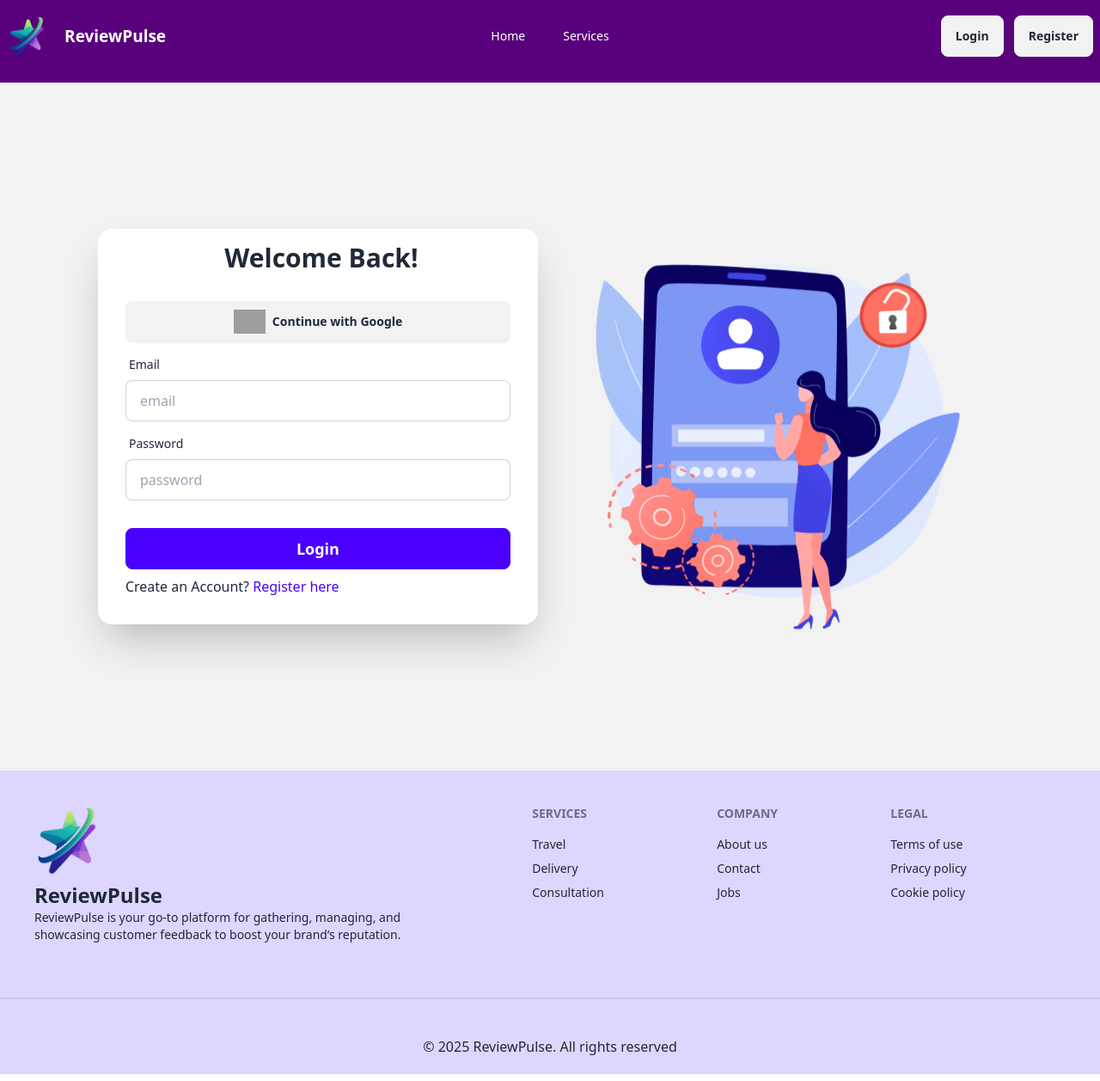
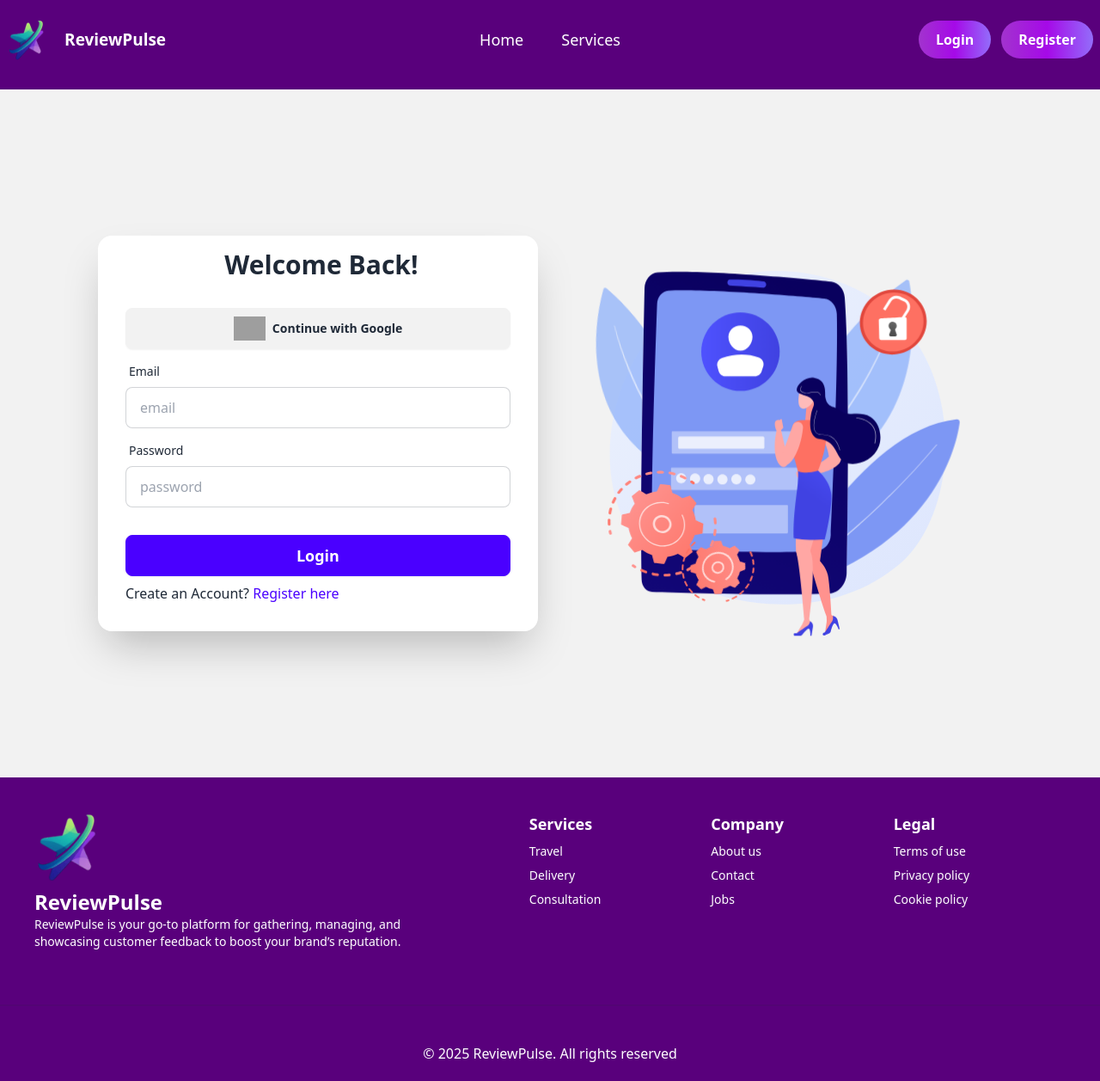
Before and after one commit to musfikanoni/ReviewPulse-client, a React (Vite) app: page /login in a window 1280 px wide. Shown: the whole page at 86% size. Built offline with nearby package versions, Linux system fonts and the light colour scheme; no server answers; grey boxes are pictures that could not be loaded.

Commit message:
update navbar

```diff
--- a/src/index.css
+++ b/src/index.css
@@ -18,9 +18,9 @@
   .menu li > *:not(ul, .menu-title, details, .btn):active,
   .menu li > *:not(ul, .menu-title, details, .btn).active,
   .menu li > details > summary:active {
-        --tw-bg-opacity: 1;
-        background-color: oklch(0.5 0.16 248.45);
-        --tw-text-opacity: 1;
-        color: oklch(1 0 0);
+    --tw-bg-opacity: 1;
+    background-color: transparent;
+    --tw-text-opacity: 1;
+    color: oklch(0.64 0.31 315.07);
     }
   }
--- a/src/pages/AddReview/AddReview.jsx
+++ b/src/pages/AddReview/AddReview.jsx
@@ -102,7 +102,7 @@ const AddReview = ({service}) => {
                 <div className="form-control mt-6">
                 {
                     user?  <>
-                        <button className="btn btn-primary w-full text-md font-bold text-white">Add Review</button>
+                        <button className="btn rounded-full bg-gradient-to-r from-[#a233ce] to-[#7847fe] border-none text-lg w-full text-md font-bold text-white">Add Review</button>
                     </> : <>
                         <Link to='/login'>
                             <button className="btn btn-primary w-full text-md font-bold text-white">Add Review</button>
--- a/src/pages/AddService/AddService.jsx
+++ b/src/pages/AddService/AddService.jsx
@@ -41,7 +41,7 @@ const AddService = () => {
 
     }
     return (
-        <div className='flex justify-center pt-5 pb-20'>
+        <div className='flex justify-center bg-[#F2F4F8] pt-5 pb-20'>
             <Helmet>
                 <meta charSet="utf-8" />
                 <title>Add Service - ReviewPulse service Website</title>
@@ -137,7 +137,7 @@ const AddService = () => {
                     </div>
 
                     <div className="form-control mt-6">
-                    <button className="btn btn-primary">Add Service</button>
+                    <button className="btn rounded-full bg-gradient-to-r from-[#a233ce]  to-[#7847fe] border-none text-lg text-white">Add Service</button>
                     </div>
                 </form>
             </div>
--- a/src/pages/Home/AllServices.jsx
+++ b/src/pages/Home/AllServices.jsx
@@ -17,7 +17,7 @@ const AllServices = () => {
 
 
             <div className="max-w-7xl mx-auto pt-5 pb-24">
-                <div className='gap-y-10 gap-x-5 grid grid-cols-1 md:grid-cols-2 lg:grid-cols-3'>
+                <div className='gap-y-10 gap-x-5 grid grid-cols-1 md:grid-cols-2 lg:grid-cols-4'>
                     {
                         services.map(service => <ServiceCard
                         key={service._id}
--- a/src/pages/Home/FeaturedServices.jsx
+++ b/src/pages/Home/FeaturedServices.jsx
@@ -7,7 +7,7 @@ const FeaturedServices = () => {
     const services = useLoaderData();
 
     return (
-        <div className="bg-[#F2F4F8]">
+        <div className="bg-[#F2F4F8] -mt-2">
             <div className=''>
                 <h1 className='text-center pb-10 py-20 font-extrabold text-4xl'>Featured Services</h1>
                 <div className="max-w-7xl mx-auto pt-5 pb-14">
@@ -21,7 +21,7 @@ const FeaturedServices = () => {
                 </div>
                 <div className="flex justify-center pb-24">
                     <Link to="/services">
-                        <button className="btn font-bold text-lg btn-outline text-[#3F00E7] border-[#3F00E7] text-vborder-[#3F00E7] hover:bg-[#3F00E7] hover:border-[#3F00E7]">See all Services</button>
+                        <button className="btn font-bold text-lg btn-outline rounded-full text-[#58007B] border-[#58007B] hover:bg-gradient-to-r from-[#a233ce]  to-[#7847fe] hover:border-none">See all Services</button>
                     </Link>
                 </div>
             </div>
--- a/src/pages/Home/shared/Footer.jsx
+++ b/src/pages/Home/shared/Footer.jsx
@@ -3,38 +3,38 @@ import Footer_logo from '../../../assets/site-logo.png'
 
 const Footer = () => {
     return (
-        <div className='bg-violet-200'>
+        <div className='bg-[#59007C]'>
            <div className="max-w-7xl mx-auto">
-            <footer className="footer  p-10">
+            <footer className="footer p-10">
                 <aside className='max-w-md'>
                     <img className='w-20' src={Footer_logo} alt="" />
-                    <p>
+                    <p className='text-white'>
                     <span className='font-bold text-2xl'>ReviewPulse</span>
                     <br />
                     ReviewPulse is your go-to platform for gathering, managing, and showcasing customer feedback to boost your brand’s reputation.
                     </p>
                 </aside>
-                <nav>
-                    <h6 className="footer-title">Services</h6>
+                <nav className='text-white'>
+                    <h6 className="text-lg font-bold">Services</h6>
                     <a className="link link-hover">Travel</a>
                     <a className="link link-hover">Delivery</a>
                     <a className="link link-hover">Consultation</a>
                 </nav>
-                <nav>
-                    <h6 className="footer-title">Company</h6>
+                <nav className='text-white'>
+                    <h6 className="text-lg font-bold">Company</h6>
                     <a className="link link-hover">About us</a>
                     <a className="link link-hover">Contact</a>
                     <a className="link link-hover">Jobs</a>
                 </nav>
-                <nav>
-                    <h6 className="footer-title">Legal</h6>
+                <nav className='text-white'>
+                    <h6 className="text-lg font-bold">Legal</h6>
                     <a className="link link-hover">Terms of use</a>
                     <a className="link link-hover">Privacy policy</a>
                     <a className="link link-hover">Cookie policy</a>
                 </nav>
                 </footer>
             <div className="divider mx-auto"></div>
-            <p className='text-center py-5'>© 2025 ReviewPulse. All rights reserved</p>
+            <p className='text-center py-5 text-white'>© 2025 ReviewPulse. All rights reserved</p>
            </div>
         </div>
     );
--- a/src/pages/Home/shared/Navbar.jsx
+++ b/src/pages/Home/shared/Navbar.jsx
@@ -42,7 +42,7 @@ const Navbar = () => {
                             className="h-5 w-5"
                             fill="none"
                             viewBox="0 0 24 24"
-                            stroke="currentColor">
+                            stroke="#FFFFFF">
                             <path
                                 strokeLinecap="round"
                                 strokeLinejoin="round"
@@ -65,7 +65,7 @@ const Navbar = () => {
                         </div>
                     </div>
                     <div className="navbar-center hidden lg:flex">
-                        <ul className="menu text-white gap-3 font-medium menu-horizontal px-1">
+                        <ul className="menu text-lg text-white gap-3 font-medium menu-horizontal px-1">
                             {links}
                         </ul>
                     </div>
@@ -88,14 +88,14 @@ const Navbar = () => {
                                             {user.displayName || 'User'}
                                         </div>
                                     </div>
-                                    <button onClick={handleLogOut} className='btn btn-primary text-white'>Log Out</button>
+                                    <button onClick={handleLogOut} className='px-5 py-2.5 rounded-full font-semibold bg-gradient-to-r from-[#a233ce] via-[#b60bffd2] to-[#936dfa] border-none text-white'>Log Out</button>
                                 </div>
                             </> : <>
                                 <Link to="/login">
-                                    <button className='btn'>Login</button>
+                                    <button className='px-5 py-2.5 rounded-full font-semibold bg-gradient-to-r from-[#a233ce] via-[#b60bffd2] to-[#936dfa] border-none text-white'>Login</button>
                                 </Link>
                                 <Link to="/register">
-                                    <button className='btn'>Register</button>
+                                    <button className='px-5 py-2.5 rounded-full font-semibold bg-gradient-to-r from-[#a233ce] via-[#b60bffd2] to-[#936dfa] border-none text-white'>Register</button>
                                 </Link>
                             </>
                         }
--- a/src/styles.css
+++ b/src/styles.css
@@ -22,7 +22,7 @@
 
 .swiper {
   width: 100%;
-  height: 380px;
+  height: 300px;
   margin: 20px auto;
   overflow: visible;
   padding: 20px;
@@ -30,19 +30,19 @@
 
 .swiper-button-prev:after {
   border: 5px solid white;
-  padding: 15px 20px;
-  font-size: 20px;
+  padding: 12px 15px;
+  font-size: 15px;
   border-radius: 50px;
   color: white;
-  background-color: #4f11eb;
-  margin-left: 13px;
+  background-color: #59007C;
+  margin-left: 5px;
 }
 .swiper-button-next:after {
   border: 5px solid white;
-  padding: 15px 20px;
-  font-size: 20px;
+  padding: 12px 15px;
+  font-size: 15px;
   border-radius: 50px;
   color: white;
-  background-color: #4f11eb;
-  margin-right: 13px;
+  background-color: #59007C;
+  margin-right: 5px;
 }
```
Also changed, not shown: src/pages/Home/MeetPartners.jsx (+9 -7 lines), src/pages/Home/shared/ServiceCard.jsx (+9 -3 lines), src/pages/MyReviews/MyReviews.jsx (+8 -3 lines).
